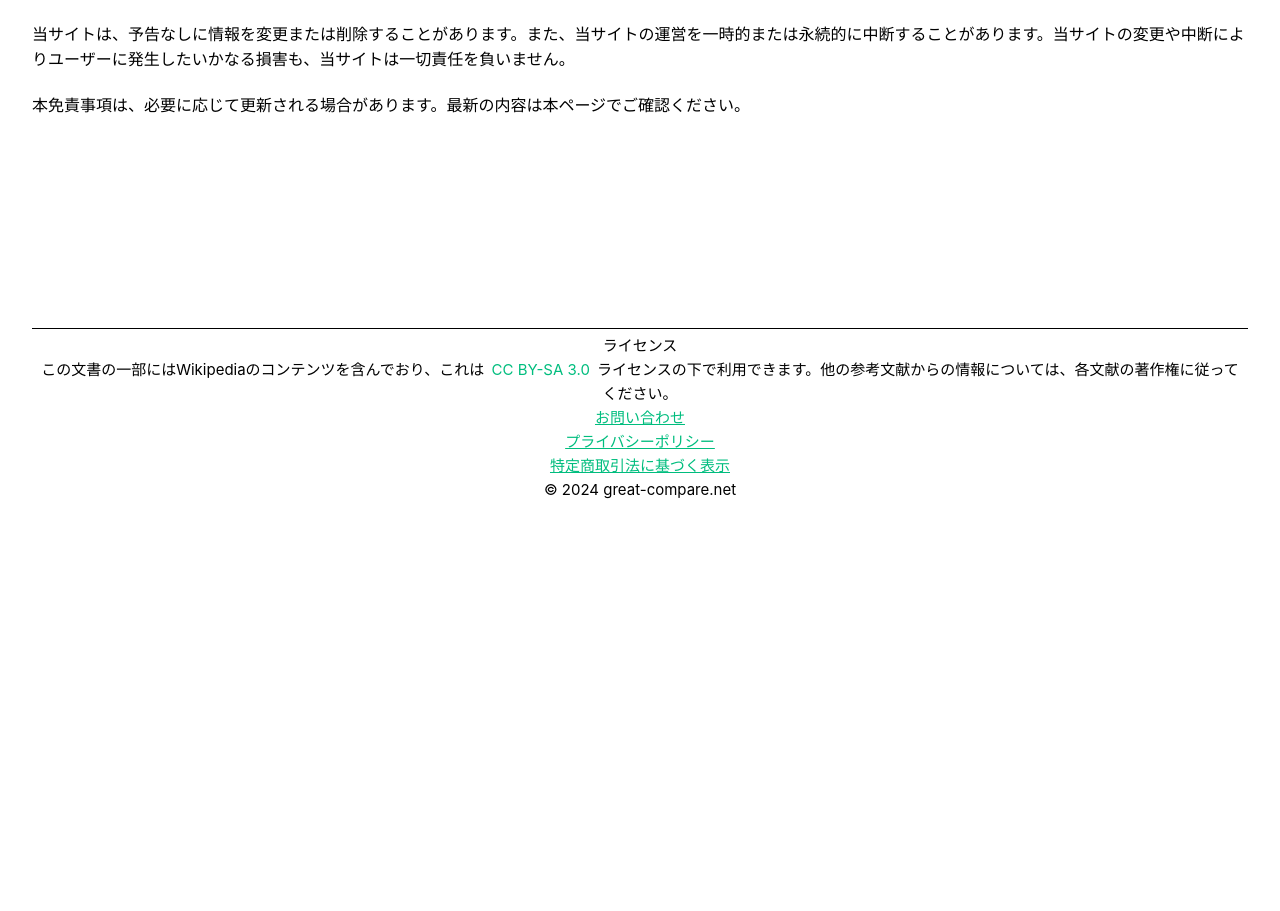
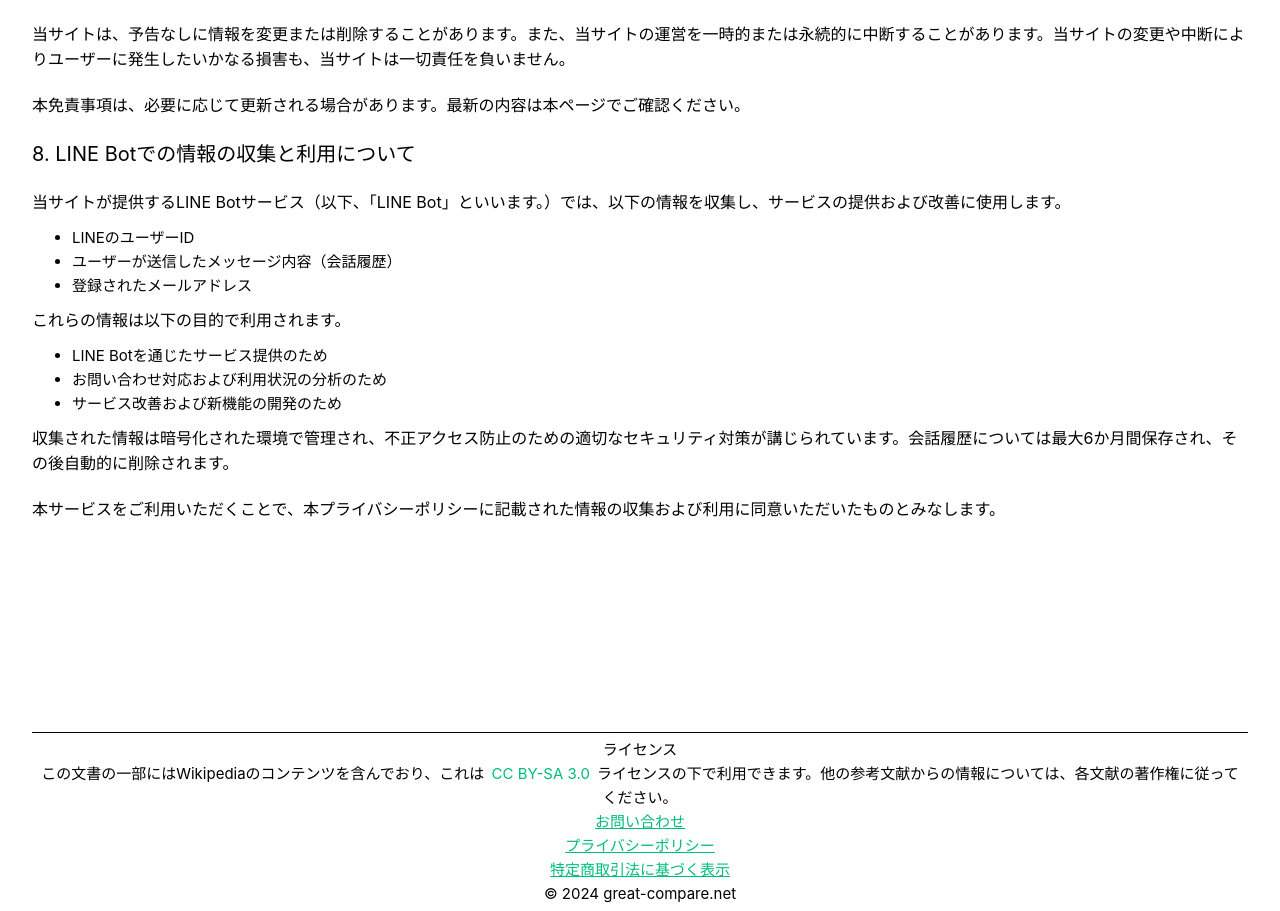
Before and after one commit to stamander/studyVue, a Vue app: page /privacyPolicy in a window 1280 px wide. Shown: the part 1260-2171 px from the top of the page. Before the commit the page ends 1767 px from the top, so only its background shows below. Built offline with nearby package versions, Linux system fonts and the light colour scheme.

Commit message:
Update PrivacyPolicy.vue

```diff
--- a/src/components/PrivacyPolicy.vue
+++ b/src/components/PrivacyPolicy.vue
@@ -69,6 +69,29 @@
     <p>
       本免責事項は、必要に応じて更新される場合があります。最新の内容は本ページでご確認ください。
     </p>
+
+    <h2>8. LINE Botでの情報の収集と利用について</h2>
+    <p>
+      当サイトが提供するLINE Botサービス（以下、「LINE
+      Bot」といいます。）では、以下の情報を収集し、サービスの提供および改善に使用します。
+    </p>
+    <ul>
+      <li>LINEのユーザーID</li>
+      <li>ユーザーが送信したメッセージ内容（会話履歴）</li>
+      <li>登録されたメールアドレス</li>
+    </ul>
+    <p>これらの情報は以下の目的で利用されます。</p>
+    <ul>
+      <li>LINE Botを通じたサービス提供のため</li>
+      <li>お問い合わせ対応および利用状況の分析のため</li>
+      <li>サービス改善および新機能の開発のため</li>
+    </ul>
+    <p>
+      収集された情報は暗号化された環境で管理され、不正アクセス防止のための適切なセキュリティ対策が講じられています。会話履歴については最大6か月間保存され、その後自動的に削除されます。
+    </p>
+    <p>
+      本サービスをご利用いただくことで、本プライバシーポリシーに記載された情報の収集および利用に同意いただいたものとみなします。
+    </p>
   </div>
 </template>
 
```
